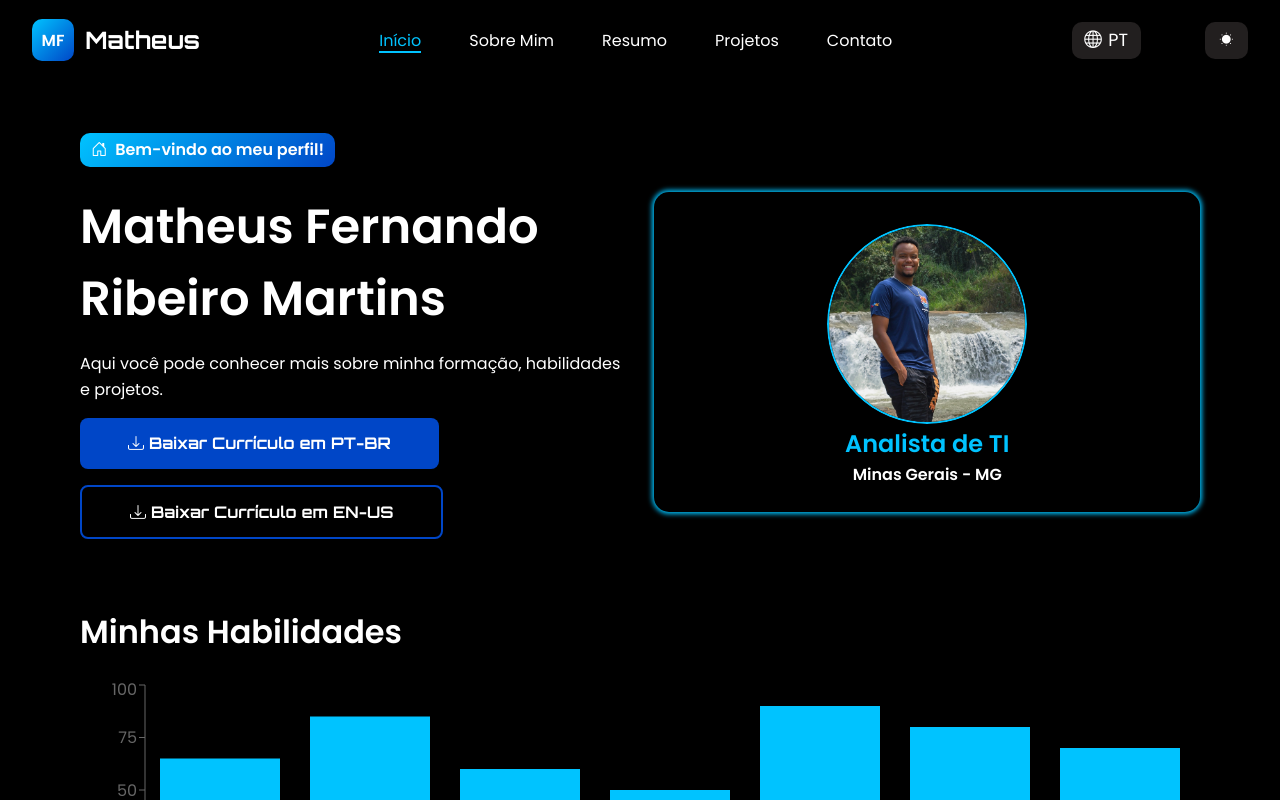
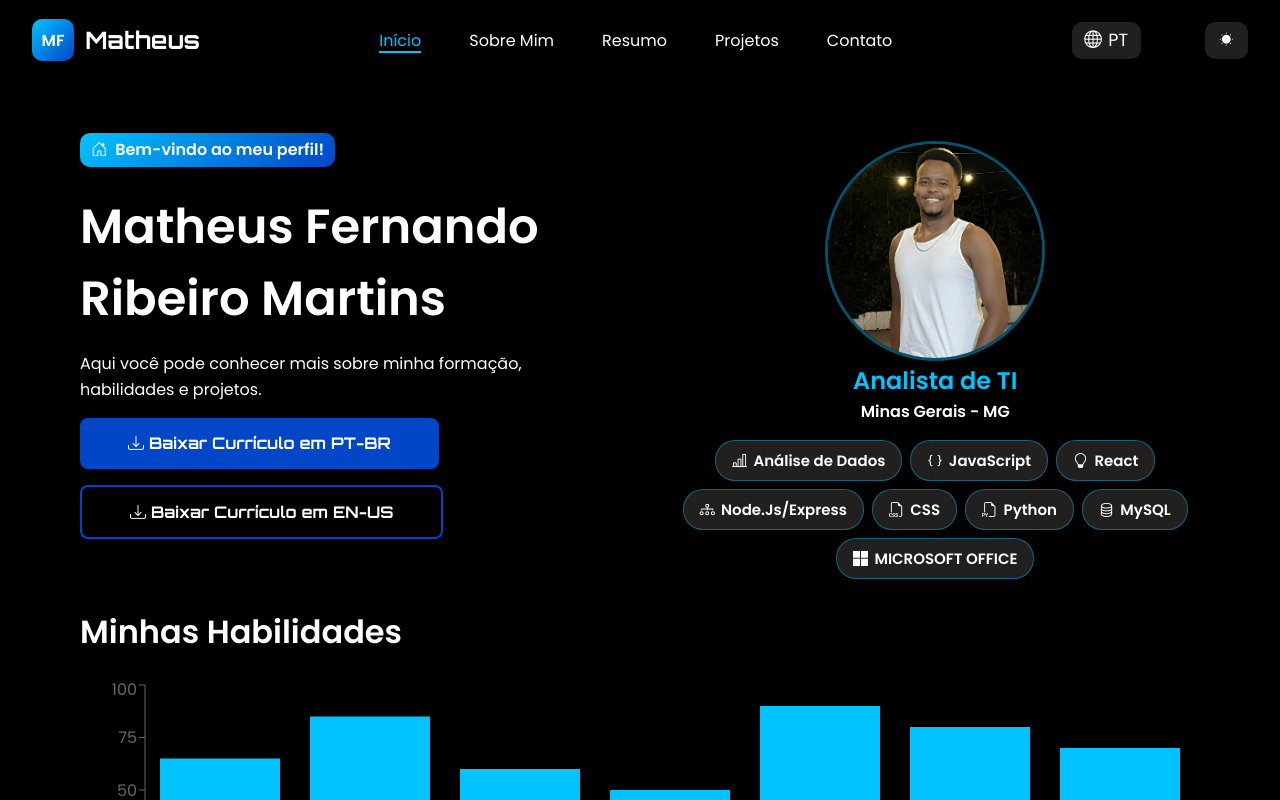
Before and after one commit to Matheus-Fernando-br/Curriculo, a React (Create React App) app in the folder FrontEnd/: page / in a window 1280 px wide. Built offline with nearby package versions, Linux system fonts and the light colour scheme.

Commit message:
Ajustes UI

```diff
--- a/FrontEnd/src/editar/curriculo.js
+++ b/FrontEnd/src/editar/curriculo.js
@@ -161,20 +161,42 @@ I am driven by continuous learning, challenges, and the constant pursuit of exce
 
     // ------------------ COMPETÊNCIAS ------------------
     competencias: [
-      { nome: { pt: "ANÁLISE DE DADOS", en: "DATA ANALYSIS" }, icon: "bi-bar-chart-line" },
-      { nome: { pt: "JAVA", en: "JAVA" }, icon: "bi-cup-hot" },
-      { nome: { pt: "JAVASCRIPT", en: "JAVASCRIPT" }, icon: "bi-braces" },
-      { nome: { pt: "REACT", en: "REACT" }, icon: "bi-lightbulb" },
-      { nome: { pt: "NODE.JS/EXPRESS", en: "NODE.JS/EXPRESS" }, icon: "bi-diagram-3" },
-      { nome: { pt: "HTML", en: "HTML" }, icon: "bi-filetype-html" },
+      { nome: { pt: "Análise de Dados", en: "DATA ANALYSIS" }, icon: "bi-bar-chart-line" },
+      { nome: { pt: "JavaScript", en: "JAVASCRIPT" }, icon: "bi-braces" },
+      { nome: { pt: "React", en: "REACT" }, icon: "bi-lightbulb" },
+      { nome: { pt: "Node.Js/Express", en: "NODE.JS/EXPRESS" }, icon: "bi-diagram-3" },
       { nome: { pt: "CSS", en: "CSS" }, icon: "bi-filetype-css" },
-      { nome: { pt: "PYTHON", en: "PYTHON" }, icon: "bi-filetype-py" },
-      { nome: { pt: "MYSQL", en: "MYSQL" }, icon: "bi-database" },
-      { nome: { pt: "GIT & GITHUB", en: "GIT & GITHUB" }, icon: "bi-git" },
-      { nome: { pt: "NETWORKING", en: "NETWORKING" }, icon: "bi-hdd-network" },
+      { nome: { pt: "Python", en: "PYTHON" }, icon: "bi-filetype-py" },
+      { nome: { pt: "MySQL", en: "MYSQL" }, icon: "bi-database" },
       { nome: { pt: "MICROSOFT OFFICE", en: "MICROSOFT OFFICE" }, icon: "bi-microsoft" },
-      { nome: { pt: "E-SUPPLIERS", en: "E-SUPPLIERS" }, icon: "bi-cart-check" },
-      { nome: { pt: "SAP", en: "SAP" }, icon: "bi-building" },
+    ],
+
+    // ------------------ ESPECIALIDADES ------------------
+    especialidades: [
+      {
+        titulo: { pt: "Desenvolvimento Web", en: "Web Development" },
+        descricao: {
+          pt: "Criação de sites e aplicações web modernas, responsivas e otimizadas para alta performance.",
+          en: "Creation of modern, responsive and high-performance web applications."
+        },
+        icon: "bi-code-slash"
+      },
+      {
+        titulo: { pt: "Banco de Dados", en: "Databases" },
+        descricao: {
+          pt: "Modelagem, estruturação e integração de bancos de dados relacionais e não relacionais.",
+          en: "Modeling, structuring and integrating relational and non-relational databases."
+        },
+        icon: "bi-database"
+      },
+      {
+        titulo: { pt: "Back-end & APIs", en: "Back-end & APIs" },
+        descricao: {
+          pt: "Desenvolvimento de APIs robustas e sistemas escaláveis.",
+          en: "Development of robust APIs and scalable back-end systems."
+        },
+        icon: "bi-server"
+      }
     ],
 
     // ------------------ PROJETOS ------------------
@@ -191,10 +213,11 @@ I am driven by continuous learning, challenges, and the constant pursuit of exce
           en: "Complete system for issuing electronic invoices (NFe).",
         },
         image: "../Projects/PROJETO FINC.png",
+        git: "https://github.com/Matheus-Fernando-br/Project-FINC",
       },
       {
         title: {
-          pt: "Gerador de Currículo Online",
+          pt: "Gerador de Currículo Online Automatizado",
           en: "Online Resume Generator",
         },
         link: "https://geradorcurriculoonline.vercel.app",
@@ -204,11 +227,12 @@ I am driven by continuous learning, challenges, and the constant pursuit of exce
           en: "Free system that generates a formatted resume.",
         },
         image: "../Projects/Gerador de Currículo Online.png",
+        git: "https://github.com/Matheus-Fernando-br/Gerador-de-Curriculo-Online",
       },
       {
         title: {
-          pt: "Site para Igreja em REACT",
-          en: "Church Website in REACT",
+          pt: "Site Institucional para Igreja em REACT",
+          en: "Institutional website for a church in REACT",
         },
         link: "https://cia-primavera.vercel.app",
         icon: "bi-house-door",
@@ -217,11 +241,12 @@ I am driven by continuous learning, challenges, and the constant pursuit of exce
           en: "Institutional church website with information and events.",
         },
         image: "../Projects/Centro Internacional de Avivamento Primavera.png",
+        git: "https://github.com/Matheus-Fernando-br/CIA-PRIMAVERA",
       },
       {
         title: {
-          pt: "Conversor de Video para Audio",
-          en: "Video to Audio Converter",
+          pt: "Conversor minimalista de Video para Audio",
+          en: "Minimalist Video to Audio Converter",
         },
         link: "https://conversordevideo.vercel.app/",
         icon: "bi-arrow-down-square-fill",
@@ -230,11 +255,12 @@ I am driven by continuous learning, challenges, and the constant pursuit of exce
           en: "Application to convert videos to MP3 basic and functional.",
         },
         image: "../Projects/DownYT.png",
+        git:"https://github.com/Matheus-Fernando-br/DownYT",
       },
       {
         title: {
-          pt: "Jogo Mario Jump Simples",
-          en: "Simple Mario Jump Game",
+          pt: "Jogo Mario Jump Simples Responsivo",
+          en: "Simple and responsive Mario Jump game.",
         },
         link: "https://mario-game-plum.vercel.app",
         icon: "bi-controller",
@@ -243,6 +269,7 @@ I am driven by continuous learning, challenges, and the constant pursuit of exce
           en: "Simple Mario game made in Java using Swing.",
         },
         image: "../Projects/Mario Game.png",
+        git: "https://github.com/Matheus-Fernando-br/Mario-Game",
       },
       {
         title: {
@@ -255,7 +282,9 @@ I am driven by continuous learning, challenges, and the constant pursuit of exce
           pt: "Sistema desktop de reservas de restaurante feito com Swing.",
           en: "Desktop restaurant reservation system built with Swing.",
         },
-         image: "../Projects/Restaurante.jpg",
+        image: "../Projects/Restaurante.jpg",
+        git: "https://github.com/Matheus-Fernando-br/Reserva-Restaurante",
+
       },
       {
         title: {
@@ -269,6 +298,8 @@ I am driven by continuous learning, challenges, and the constant pursuit of exce
           en: "Simple calculator made in Java using Swing.",
         },
         image: "../Projects/Calculadora.png",
+        git: "https://github.com/Matheus-Fernando-br/Simple-Calculator-Project",
+
       },
     ],
 
--- a/FrontEnd/src/pages/Home.js
+++ b/FrontEnd/src/pages/Home.js
@@ -97,6 +97,16 @@ function Home({ darkMode = true }) {
             <h4>
               {dados.cidade} - {dados.estado}
             </h4>
+            <div className="competencias">
+              <div className="competencias-tags">
+                {dados.competencias.map((comp, index) => (
+                  <span key={index} className="tag">
+                    <i className={`bi ${comp.icon}`}></i>{" "}
+                    {comp.nome[lang]}
+                  </span>
+                ))}
+              </div>
+            </div>
           </div>
         </div>
 
--- a/FrontEnd/src/styles/global.css
+++ b/FrontEnd/src/styles/global.css
@@ -7,11 +7,13 @@
 :root {
   --primary-color: #00c3ff;
   --second-color: #0046c7;
+  --primary-color-bg: #00c3ff6e;
   --bg: #000;
   --bg-glass: #0000009d;
   --text: #ffffff;
   --card-effect: rgba(65, 65, 65, 0.623);
   --icon-bg-dark: #49424279;
+  --bg-menu: #303030;
   --icon-bg-light: #ffffff;
   --icon-color-dark: #ffffff;
   --icon-color-light: #ffffff;
@@ -21,11 +23,13 @@
 html[data-theme="light"] {
   --primary-color: #0046c7;
   --second-color: #00c3ff;
+  --primary-color-bg: #0046c759;
   --bg: #f4f4f4;
   --bg-glass: rgba(255,255,255,0.8);
   --text: #000000;
   --card-effect: rgba(148, 148, 148, 0.623);
   --icon-bg-dark: #ffffff;
+  --bg-menu: #c0bdbd;
   --icon-bg-light: #ffffff;
   --icon-color-dark: #000000;
   --icon-color-light: #ffffff;
@@ -66,7 +70,7 @@ body,
 * {
   transition:
     background-color 0.4s ease,
-    color 0.4s ease,
+    color 0.1s ease,
     border-color 0.4s ease,
     box-shadow 0.4s ease,
     fill 0.4s ease,
@@ -193,7 +197,7 @@ body,
 /* Menu Mobile Toggle */
 .mobile-menu-toggle {
   display: none;
-  width: 28px;
+  width: 40px;
   height: 22px;
   position: relative;
   cursor: pointer;
@@ -285,6 +289,7 @@ body,
   width: fit-content;
   padding: .3rem .7rem;
   display: flex;
+  color: white;
   gap: .5rem;
   justify-content: center;
   font-weight: bold;
@@ -339,35 +344,46 @@ body,
   flex: 1;
   display: flex;
   padding: .1rem;
-  padding-top: 2rem;
-  margin-top: 2rem;
-  height: 20rem;
   flex-direction: column;
+  margin-top: 3rem;
+  margin-left: 2rem;
   align-items: center;
   border-radius: 15px;
-  animation: shadowGrow 3s ease infinite alternate-reverse;
   transition: all 0.5s ease;
 }
 
-.lado-direito:hover {
-  transform: scale(0.98) translateY(1vh);
-  animation: shadowColor 5s ease alternate infinite, shadowGrow 3s ease infinite alternate-reverse;
+.foto-container {
+  width: 220px;
+  height: 220px;
+  border-radius: 50%;
+  overflow: hidden;
+  position: relative;
+
+  display: flex;
+  align-items: center;
+  justify-content: center;
+
+  /* Anel gradiente mais equilibrado */
+  border: 3px solid var(--primary-color-bg);
+
+  transition: transform 0.4s ease, box-shadow 0.4s ease;
 }
 
-.foto-container {
-  width: 200px;
-  height: 200px;
-  border-radius: 50%;
-  overflow: hidden;
-  transition: box-shadow 1s ease;
+.foto-container:hover {
+  transform: scale(1.05);
+  box-shadow: 0 15px 35px rgba(0, 0, 0, 0.3);
 }
 
 .foto-container img {
-  width: 100%;
-  height: 100%;
+  width: 150%;
+  height: 150%;
   object-fit: cover;
-  border: 2px solid var(--primary-color);
   border-radius: 50%;
+  transition: transform 0.4s ease;
+}
+
+.foto-container:hover img {
+  transform: scale(1.2);
 }
 
 .lado-direito h2 {
@@ -401,7 +417,23 @@ body,
   cursor: pointer;
 }
 
+.competencias {
+  background: none;
+  border-radius: 14px;
+  transition: all .3s ease-in-out;
+}
 
+.competencias-tags {
+  display: flex;
+  flex-wrap: wrap;
+  justify-content: center;
+  gap: 0.5rem;
+  margin-top: 1rem;
+}
+
+.competencias-tags .tag {
+  font-size: 15px;
+}
 
 /* ==========================================================================
    4. SOBRE MIM
@@ -464,28 +496,6 @@ body,
 .info-card h4 { color: var(--primary-color); }
 .info-card i { color: var(--primary-color); }
 
-.competencias {
-  background: none;
-  padding: 2rem;
-  border-radius: 14px;
-  transition: all .3s ease-in-out;
-  margin: .5rem 4rem;
-  margin-bottom: 3rem;
-}
-
-.competencias:hover {
-  transform: scale(0.98);
-  border: 1px solid var(--second-color);
-}
-
-.competencias-tags {
-  display: flex;
-  flex-wrap: wrap;
-  justify-content: center;
-  gap: 0.8rem;
-  margin-top: 1.5rem;
-}
-
 .estatisticas {
   padding: 1rem 4rem;
   padding-bottom: 3rem;
@@ -500,6 +510,81 @@ body,
 .estatisticas-grid strong {
   font-size: 2rem;
   color: var(--primary-color);
+}
+
+/* ===== Services Section ===== */
+
+.services {
+  padding: 2rem 5rem;
+  margin-bottom: 2rem;
+}
+
+.services-grid {
+  display: grid;
+  grid-template-columns: repeat(auto-fit, minmax(280px, 1fr));
+  gap: 40px;
+}
+
+.service-card {
+  background-color: var(--icon-bg-dark);
+  padding: 2rem;
+  border-radius: 16px;
+  text-align: center;
+  border: .1px solid var(--primary-color-bg);
+  transition: all 0.4s ease;
+  position: relative;
+  overflow: hidden;
+}
+
+/* Linha animada no topo */
+.service-card::before {
+  content: '';
+  position: absolute;
+  top: 0;
+  left: -100%;
+  width: 100%;
+  height: 10px;
+  background: linear-gradient(
+    90deg,
+    var(--primary-color),
+    var(--primary-color-bg)
+  );
+  transition: left 0.5s ease;
+}
+
+.service-card:hover::before {
+  left: 0;
+}
+
+.service-card:hover {
+  transform: translateY(-10px);
+  box-shadow: 0 20px 40px rgba(0, 0, 0, 0.25);
+  border-color: var(--primary-color);
+}
+
+.service-icon {
+  font-size: 3.5rem;
+  color: var(--primary-color);
+  margin-bottom: 25px;
+  display: inline-block;
+  transition: all 0.4s ease;
+}
+
+.service-card:hover .service-icon {
+  transform: scale(1.2) rotate(10deg);
+  color: var(--primary-color-bg);
+}
+
+.service-card h3 {
+  font-size: 1.4rem;
+  margin-bottom: 20px;
+  font-weight: 600;
+  color: var(--text);
+}
+
+.service-card p {
+  color: var(--text-color-black);
+  line-height: 1.6;
 }
 
 /* ==========================================================================
@@ -546,7 +631,7 @@ body,
 .educacao, .competencias {
   display: flex;
   flex-direction: column;
-  gap: 1.5rem;
+  gap: .2rem;
 }
 
 .periodo {
@@ -591,19 +676,54 @@ body,
   gap: 1.5rem;
 }
 
+.grid-cards-project .links {
+  display: flex;
+  justify-content: center;
+  gap: 1.5rem;
+}
+
+.grid-cards-project .git, .grid-cards-project .demo {
+  margin-top: 3vh;
+  margin-bottom: 1rem;
+  align-items: center;
+  text-align: center;
+  border: 1px solid #741d8f;
+  padding: .5rem;
+  padding-left: 1rem;
+  padding-right: 1rem;
+  width: fit-content;
+  border-radius: 20px;
+  transition: all .5s ease-in-out;
+}
+
+.grid-cards-project .git:hover, .grid-cards-project .demo:hover {
+  box-shadow: 0 0 5px 1px purple;
+  transform: scale(0.95);
+}
+
+.grid-cards-project .git i, .grid-cards-project .demo i {
+  font-size: 1.2rem;
+}
+
+
 /* CARD */
 .project-card {
   text-decoration: none;
   color: inherit;
   box-shadow: 0 0 5px var(--primary-color);
   padding: 2rem;
+  padding-bottom: .8rem;
   border-radius: 20px;
   transition: all 0.3s ease;
 }
 
 .project-card:hover {
-  transform: scale(0.99);
   box-shadow: 0 0 8px 2px var(--primary-color);
+}
+
+.project-card .links {
+  display: flex;
+  flex-direction: row;
 }
 
 /* CONTAINER DA IMAGEM */
@@ -838,8 +958,9 @@ body,
 }
 
 .tag {
-  background-color: var(--primary-color);
+  background-color: var(--icon-bg-dark);
   color: var(--text-color-black);
+  border: .1px solid var(--primary-color-bg);
   padding: 0.5rem 1rem;
   border-radius: 20px;
   font-weight: bold;
@@ -849,11 +970,39 @@ body,
   gap: 0.4rem;
   transition: 0.3s;
   cursor: default;
+
+  /* NECESSÁRIO PARA O EFEITO */
+  position: relative;
+  overflow: hidden;
+}
+
+/* Efeito de brilho passando */
+.tag::before {
+  content: '';
+  position: absolute;
+  top: 0;
+  left: -100%;
+  width: 100%;
+  height: 100%;
+  background: linear-gradient(
+    90deg,
+    transparent,
+    var(--primary-color),
+    transparent
+  );
+  opacity: 0.2;
+  transition: left 0.7s ease;
+}
+
+/* Quando passa o mouse */
+.tag:hover::before {
+  left: 100%;
 }
 
 .tag:hover {
-  background-color: var(--second-color);
-  transform: scale(1.05);
+  border: .1px solid var(--primary-color);
+  transform: translateY(-5px);
+  box-shadow: 0 10px 25px rgba(0, 0, 0, 0.15);
 }
 
 .progress-container {
@@ -930,11 +1079,6 @@ body,
   100% { background-color: var(--card-effect); }
 }
 
-@keyframes shadowGrow {
-  0% { box-shadow: 0 0 0px rgba(0, 0, 0, 0); }
-  100% { box-shadow: 0 0 5px 2px var(--primary-color); }
-}
-
 .page-home { animation: zoomIn 1s ease forwards; }
 .page-sobre { animation: slideLeft 0.8s ease forwards; }
 .page-resumo { animation: slideLeft 0.8s ease forwards; }
@@ -956,18 +1100,18 @@ body,
 
   .mobile-menu {
     position: fixed;
-    top: 11.8vh;
+    top: 0;
     right: -100%;
-    height: 50vh;
+    height: 80vh;
     border-radius: 0 0 0 25px;
-    background: var(--bg-glass);
+    background: var(--bg-menu);
     backdrop-filter: blur(10px);
     color: var(--text);
     text-align: center;
-    padding: 2rem 1.5rem;
+    padding: 8rem 1.8rem;
     display: flex;
     flex-direction: column;
-    gap: 2rem;
+    gap: 3rem;
     transition: right 0.4s ease;
     z-index: 1050;
   }
@@ -984,6 +1128,7 @@ body,
   }
   .mobile-menu .header-right .icon-btn {
     font-size: 1.5rem;
+    border: 1px solid var(--icon-bg-light);
   }
 
 
@@ -995,12 +1140,17 @@ body,
   .foto-container { width: 150px; height: 150px; }
   .grafico-container, .destaques, .testemunhos, .espaco-final { padding: 2rem .5rem; text-align: center;}
   .espaco-final .btn-download { margin: 0 auto; }
+  .competencias { margin-bottom: 2rem; }
 
   /* --- Sobre Mim --- */
   .sobre-top { grid-template-columns: 1fr; padding: 1rem; }
-  .info-grid { grid-template-columns: 1fr; }
-  .competencias { margin: 1rem; }
+  .info-grid { grid-template-columns: 1fr 2fr; justify-items: center; ; }
   .estatisticas { padding: 1rem; text-align: center;}
+  .services {
+    grid-template-columns: 1fr;
+    text-align: center;
+    padding: 3rem 3rem;
+  }
 
   /* --- Resumo --- */
   .page-resumo { padding: 2rem 1rem; }
```
Also changed, not shown: FrontEnd/src/pages/Projeto.js (+18 -3 lines), FrontEnd/src/pages/Sobre.js (+20 -14 lines), FrontEnd/public/Images/Foto-Usuario.jpg.
